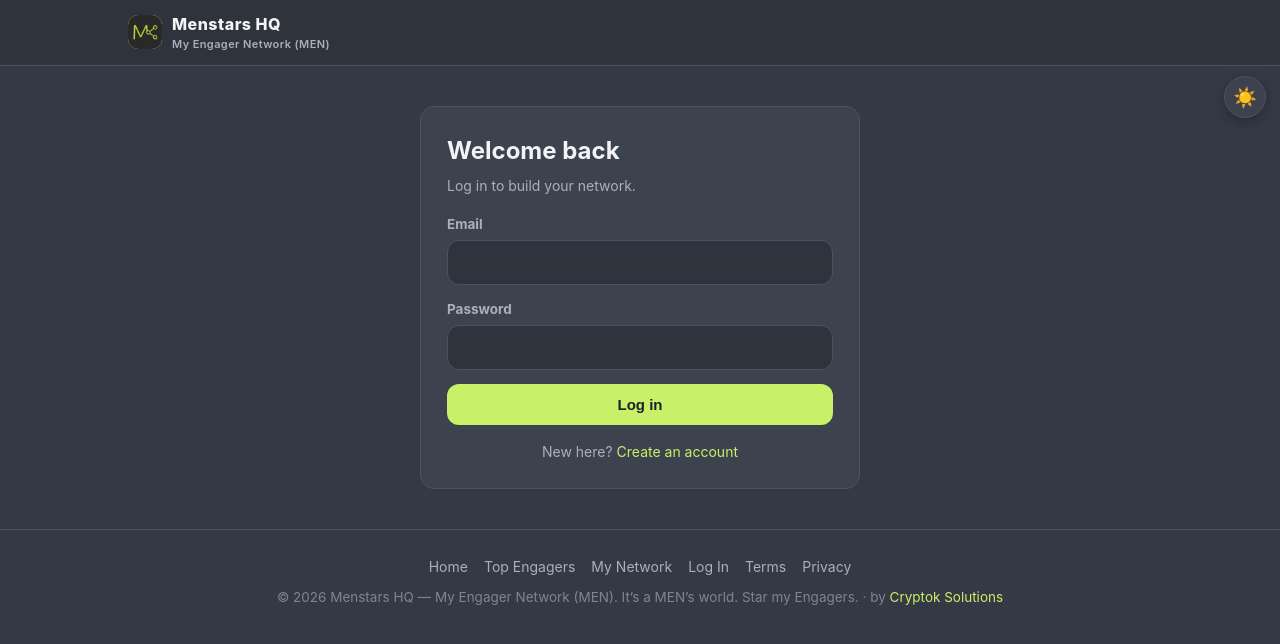
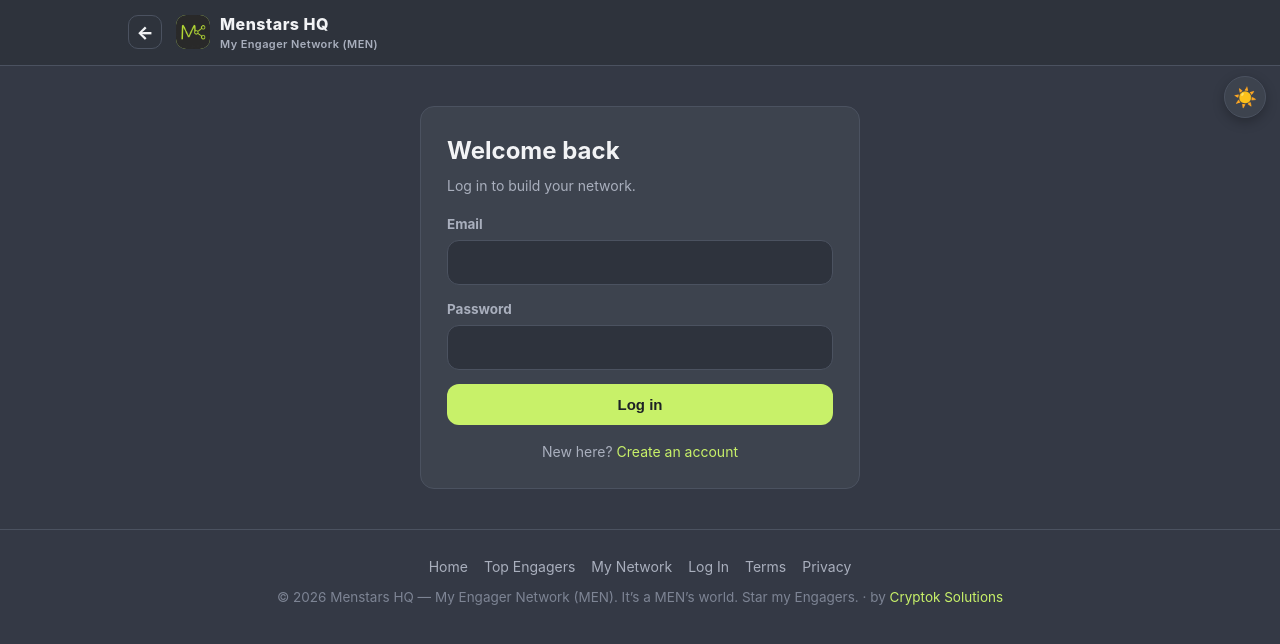
Before and after one commit to itscryptok/menstars, a website: page public/login.html in a window 1280 px wide. Drawn offline with Linux system fonts and the light colour scheme; no server answers.

Commit message:
Add back arrow to inner pages; add "Build and backup your engagers network" tagline below engager callout

```diff
--- a/public/login.html
+++ b/public/login.html
@@ -15,6 +15,7 @@
 <button id="themeToggle" class="theme-toggle" aria-label="Toggle day/night mode">🌙</button>
 <header class="site-header">
   <div class="wrap">
+    <a class="back-arrow" href="/" aria-label="Back to home">&#8592;</a>
     <a class="logo" href="/"><img class="logo-mark" src="/logo.webp" alt="Menstars HQ logo"><span class="logo-text">Menstars HQ<small>My Engager Network (MEN)</small></span></a>
   </div>
 </header>
```
